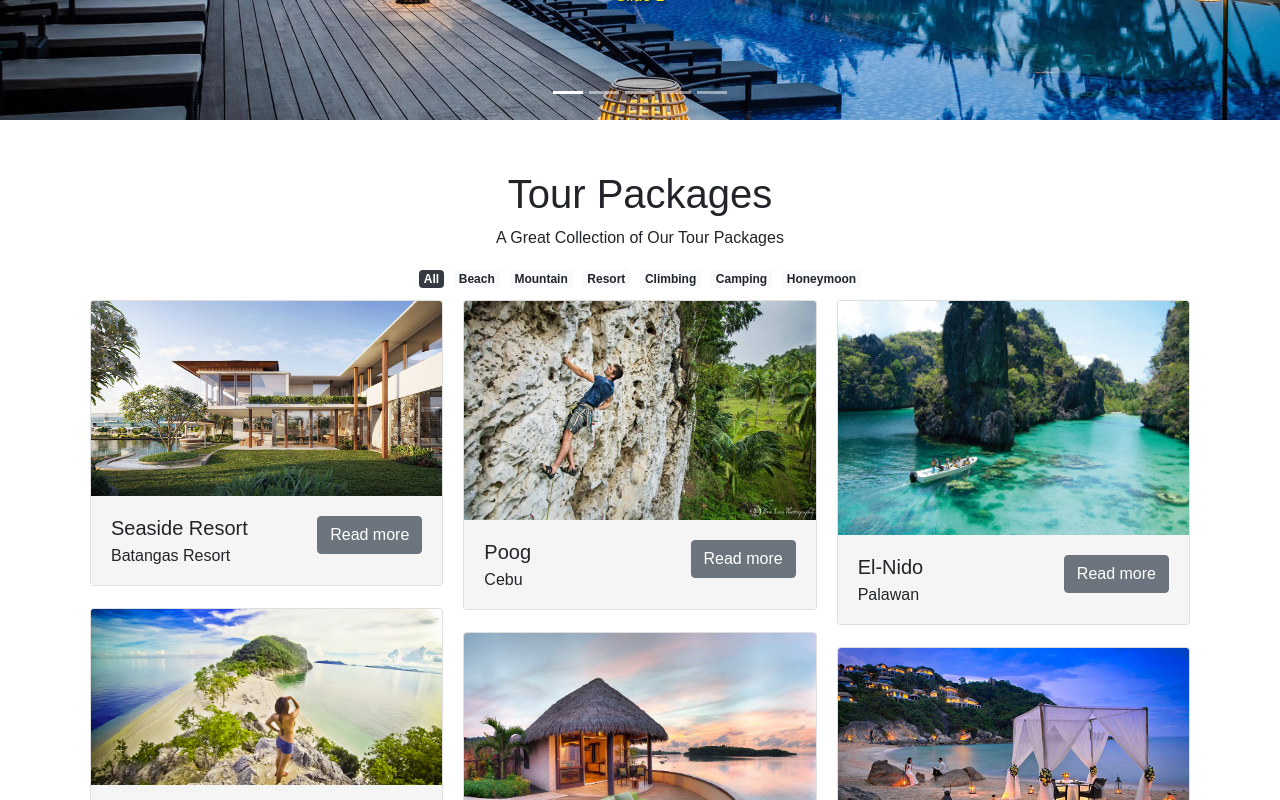
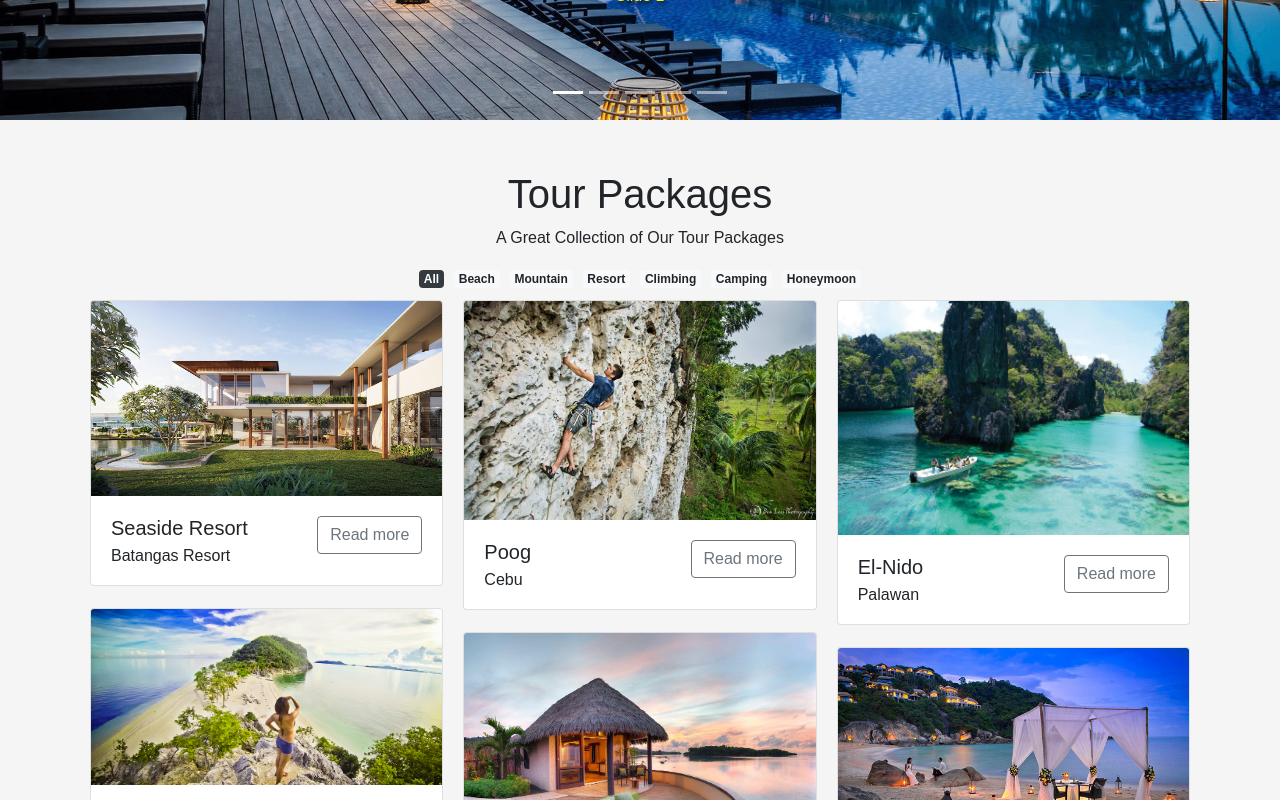
Before and after one commit to markdino/tourism-site, a React (Create React App) app: page / in a window 1280 px wide. Shown: the part 1160-1960 px from the top of the page. Built offline with nearby package versions, Linux system fonts and the light colour scheme; the HTML template or start-up script is replaced by a standard one.

Commit message:
reduce light background to the packageBody to high-light tourCard

```diff
--- a/src/App.css
+++ b/src/App.css
@@ -32,6 +32,9 @@
   font-size: 60px;
 }
 
+#packageBody {
+  background-color: rgb(245, 245, 245);
+}
 .wrapped-page {
   width: 100%;
   height: 100vh;
@@ -75,7 +78,6 @@
 }
 
 .card-body {
-  background-color: rgb(245, 245, 245);
 }
 
 @media (min-width: 284px) {
--- a/src/components/Package.js
+++ b/src/components/Package.js
@@ -110,7 +110,7 @@ class Package extends Component {
   render() {
     const { cards, category } = this.state;
     return (
-      <div className="subComponent">
+      <div className="subComponent" id="packageBody">
         <Container>
           <header className="headerTitle text-center">
             <h1>Tour Packages</h1>
--- a/src/components/TourCard.js
+++ b/src/components/TourCard.js
@@ -15,7 +15,7 @@ const TourCard = ({ tourcard }) => {
     <Card>
       <CardImg top width="100%" src={img} alt={alt} />
       <CardBody>
-        <Button color="secondary" className="float-right">
+        <Button outline color="secondary" className="float-right">
           Read more
         </Button>
         <CardTitle>{title}</CardTitle>
```
